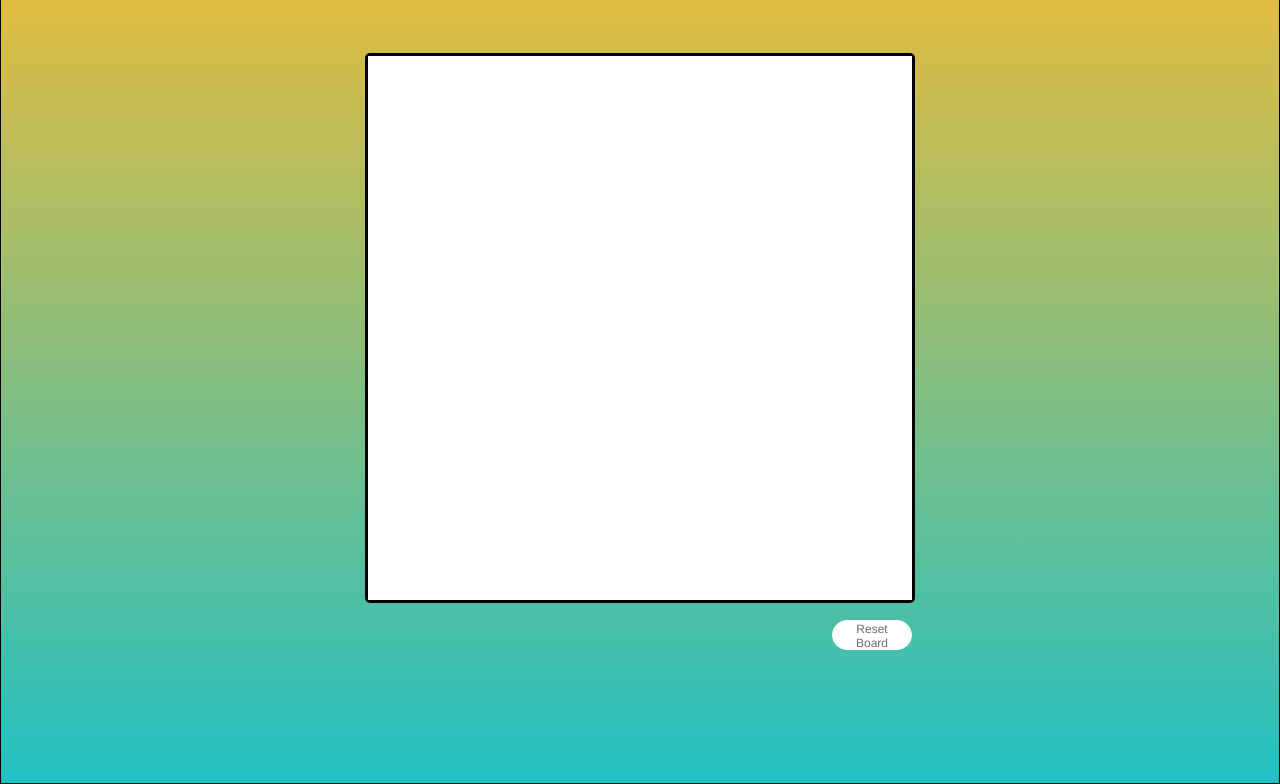
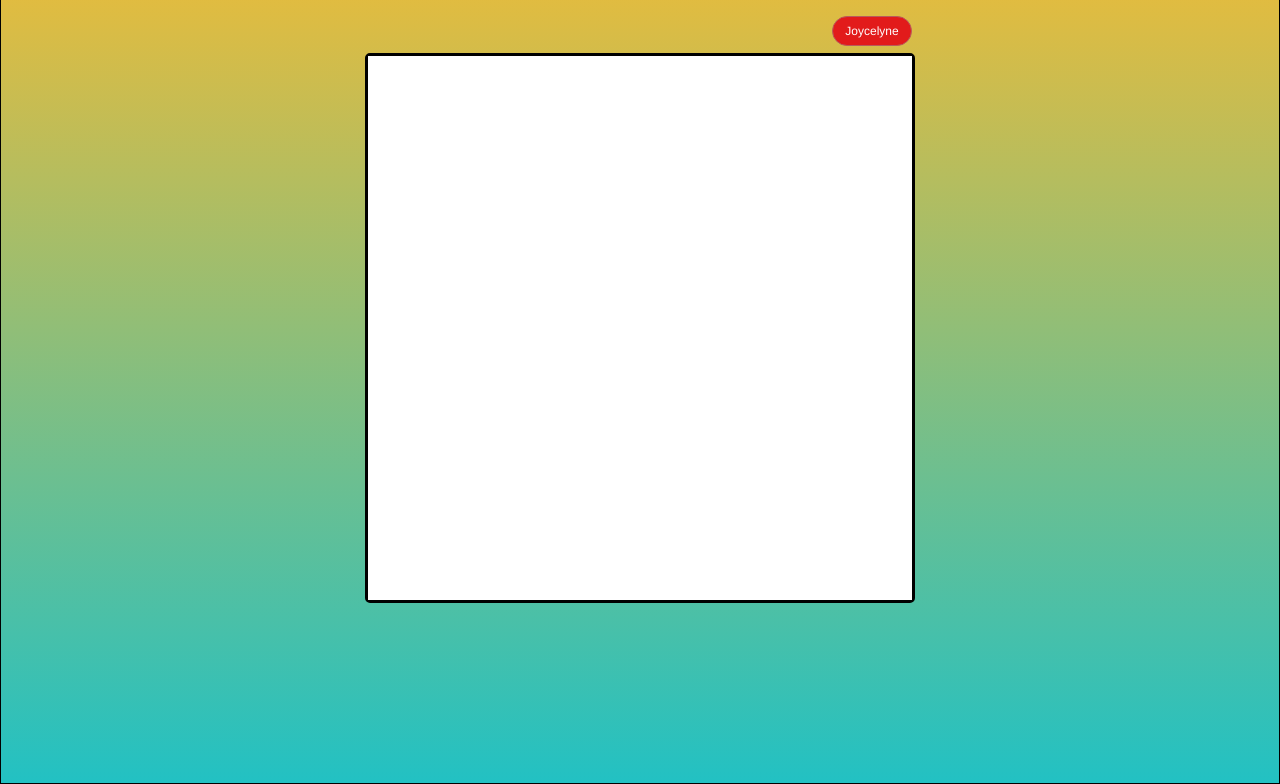
Before and after one commit to CharlesIvia/Etch-A-Sketch, a plain HTML site: page index.html in a window 1280 px wide. Shown: the part 118-902 px from the top of the page. Drawn offline with Linux system fonts and the light colour scheme.

Commit message:
Changes to html and css file

```diff
--- a/css/index.css
+++ b/css/index.css
@@ -22,17 +22,17 @@ h1 {
 button {
     display: block;
     position: absolute;
-    bottom: -50px;
     right: 0;
     height: 30px;
     width: 80px;
-    background: white;
-    border: 1px solid white;
+    background: rgb(226, 27, 27);
+    border: 1px solid rgb(185, 91, 91);
     border-radius: 20px;
     font-family: 'Franklin Gothic Medium', 'Arial Narrow', Arial, sans-serif;
     font-size: 0.75em;
     cursor: pointer;
-    color: rgb(109, 109, 109);
+    color: white;
+    top: -40px;
 }
 
 button:focus {
@@ -41,8 +41,10 @@ button:focus {
 }
 
 button:hover {
-    background-color: #f0f0f0;
-    border: 1px solid #f0f0f0;
+    background-color: rgb(223, 21, 21);
+    border: 1px solid #bb4343;
+    color: white;
+    font-size: 14px;
 }
 
 .sketchbox {
--- a/index.html
+++ b/index.html
@@ -15,7 +15,7 @@
         <h1>Etch a Sketch</h1>
 
         <div class="outter-container">
-            <button>Reset Board</button>
+            <button>Joycelyne</button>
             <div class="sketchbox">
             </div>
         </div>
```
